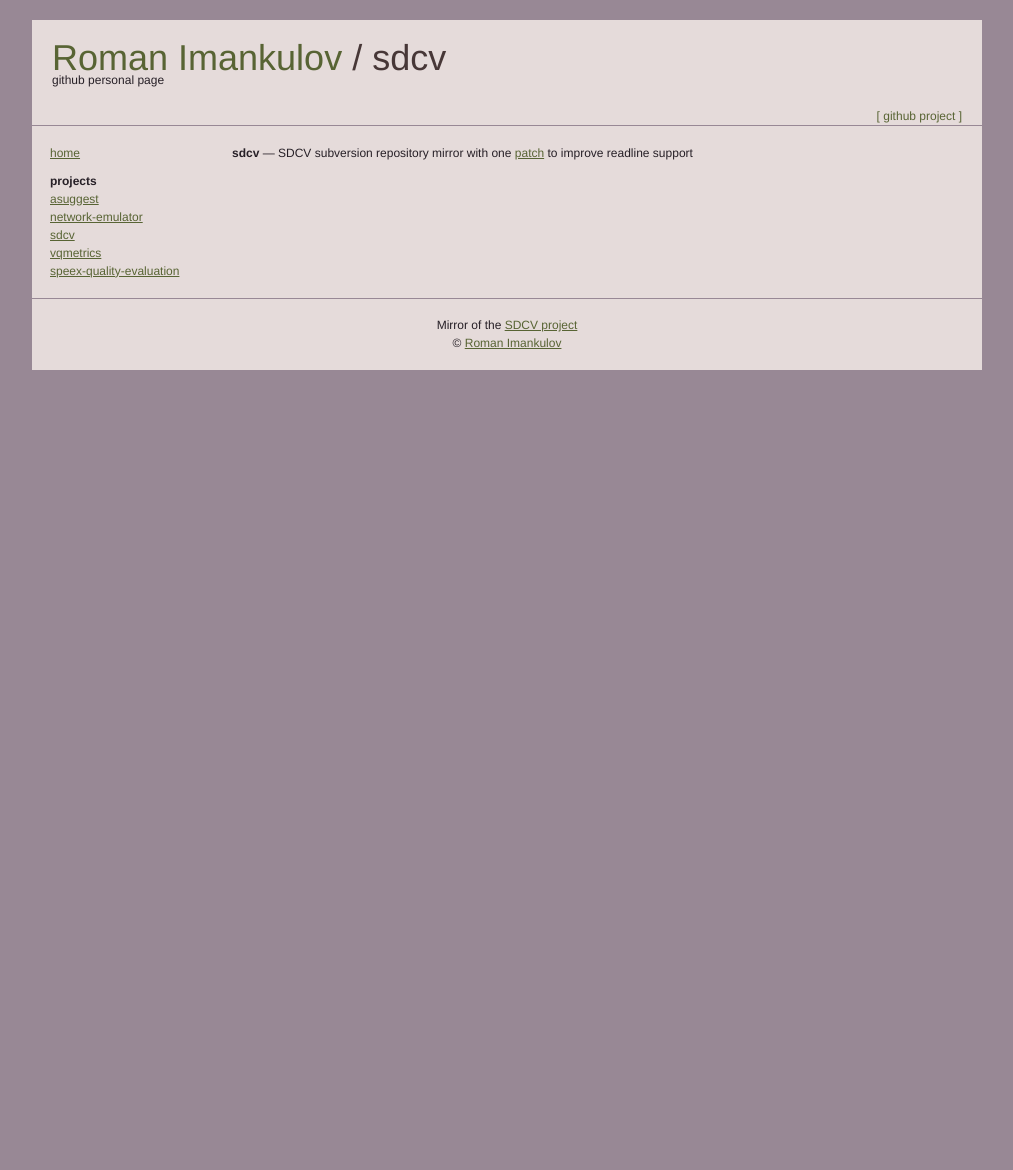
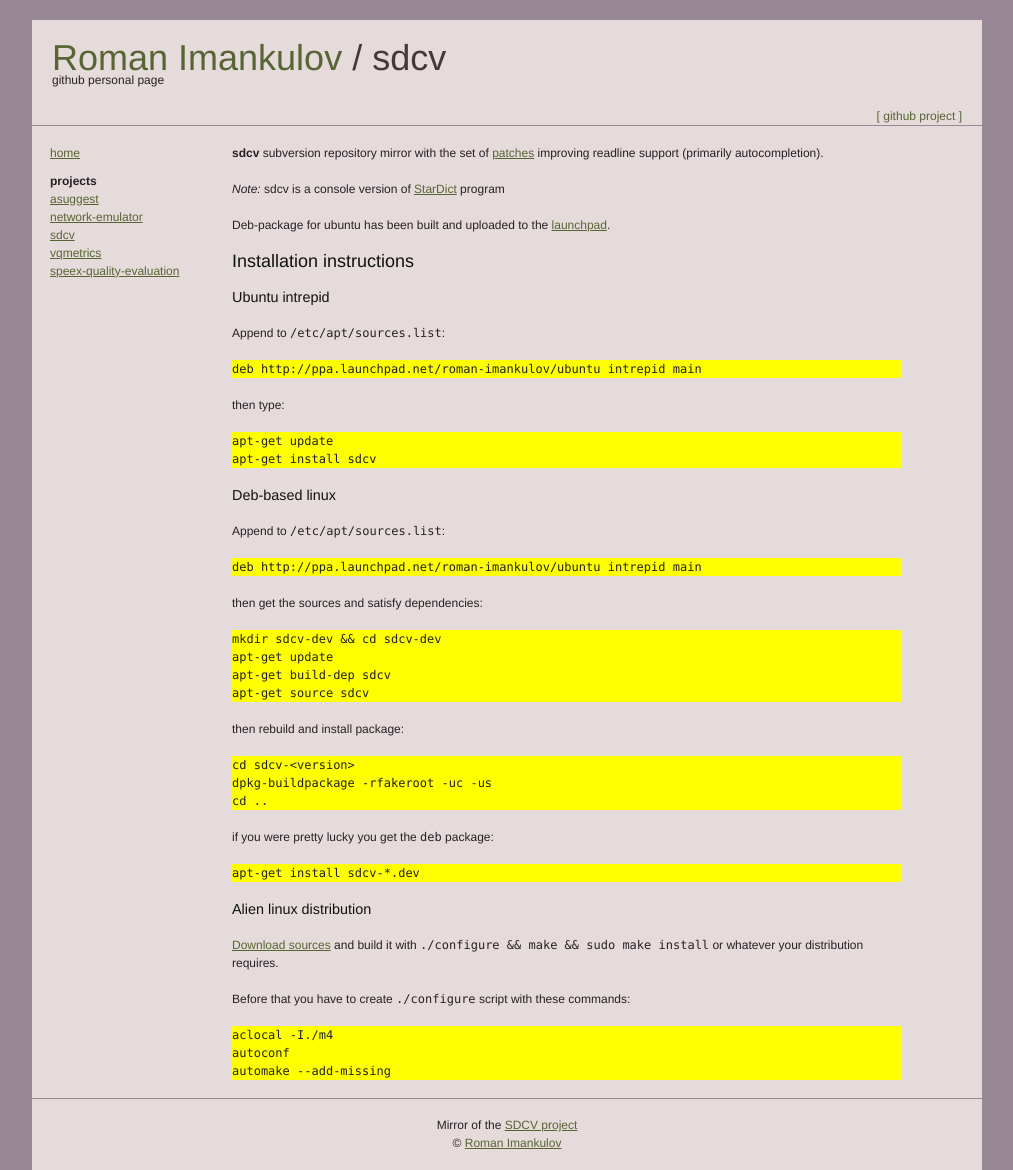
Before and after one commit to imankulov/imankulov.github.com, a Jekyll site: the page built from sdcv/index.markdown, in a window 1280 px wide. Shown: the whole page, without its empty margins (133-1146 px from the left). Built offline with Jekyll 4.4.1, drawn with Linux system fonts in a browser that asks for light colours; before the commit the page ends 900 px from its top, so only the background shows below that.

Commit message:
sdcv description page filled up

```diff
--- a/sdcv/index.markdown
+++ b/sdcv/index.markdown
@@ -7,7 +7,60 @@ regards: Mirror of the <a href="http://sdcv.sourceforge.net/">SDCV project</a>
 projectlinks:
 ---
 
-**sdcv** --- SDCV subversion repository mirror with one [patch][] to improve readline support
+**sdcv** subversion repository mirror with the set of [patches][patch] improving readline support (primarily autocompletion).
+
+*Note:* sdcv is a console version of [StarDict][stardict] program
+
+Deb-package for ubuntu has been built and uploaded to the [launchpad][].
+
+### Installation instructions
+
+#### Ubuntu intrepid
+
+Append to `/etc/apt/sources.list`:
+
+    deb http://ppa.launchpad.net/roman-imankulov/ubuntu intrepid main
+
+then type:
+
+    apt-get update
+    apt-get install sdcv
 
 
+#### Deb-based linux
+
+Append to `/etc/apt/sources.list`:
+
+    deb http://ppa.launchpad.net/roman-imankulov/ubuntu intrepid main
+
+then get the sources and satisfy dependencies:
+
+    mkdir sdcv-dev && cd sdcv-dev
+    apt-get update
+    apt-get build-dep sdcv
+    apt-get source sdcv
+
+then rebuild and install package:
+
+    cd sdcv-<version>
+    dpkg-buildpackage -rfakeroot -uc -us
+    cd ..
+
+if you were pretty lucky you get the `deb` package:
+
+    apt-get install sdcv-*.dev
+
+#### Alien linux distribution
+
+[Download sources][tgz] and build it with `./configure && make && sudo make install` or whatever your distribution requires.
+
+Before that you have to create `./configure` script with these commands:
+
+    aclocal -I./m4
+    autoconf
+    automake --add-missing
+
 [patch]: http://sourceforge.net/tracker/?func=detail&aid=2826995&group_id=122858&atid=694730 "SDCV readline patch"
+[tgz]: http://github.com/imankulov/sdcv/tarball/master
+[stardict]: http://stardict.sourceforge.net/
+[launchpad]: https://launchpad.net/
```
